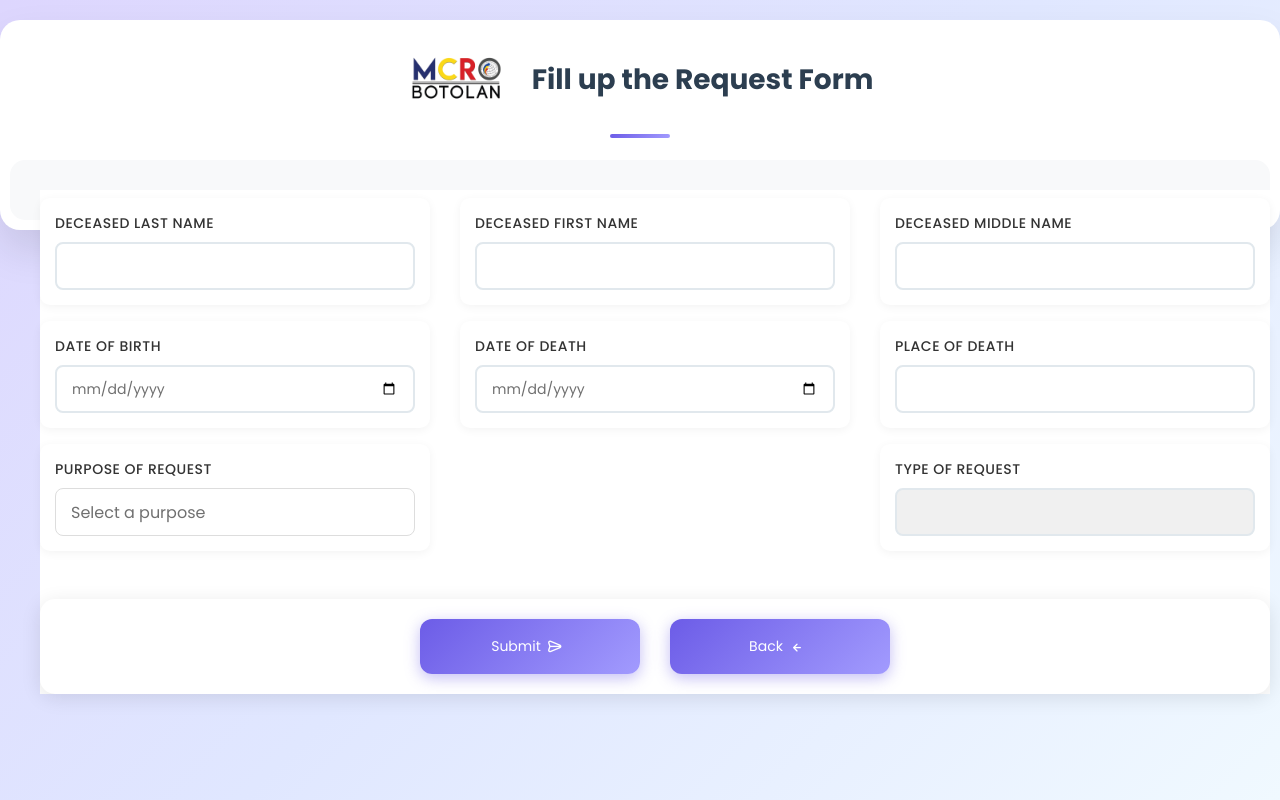
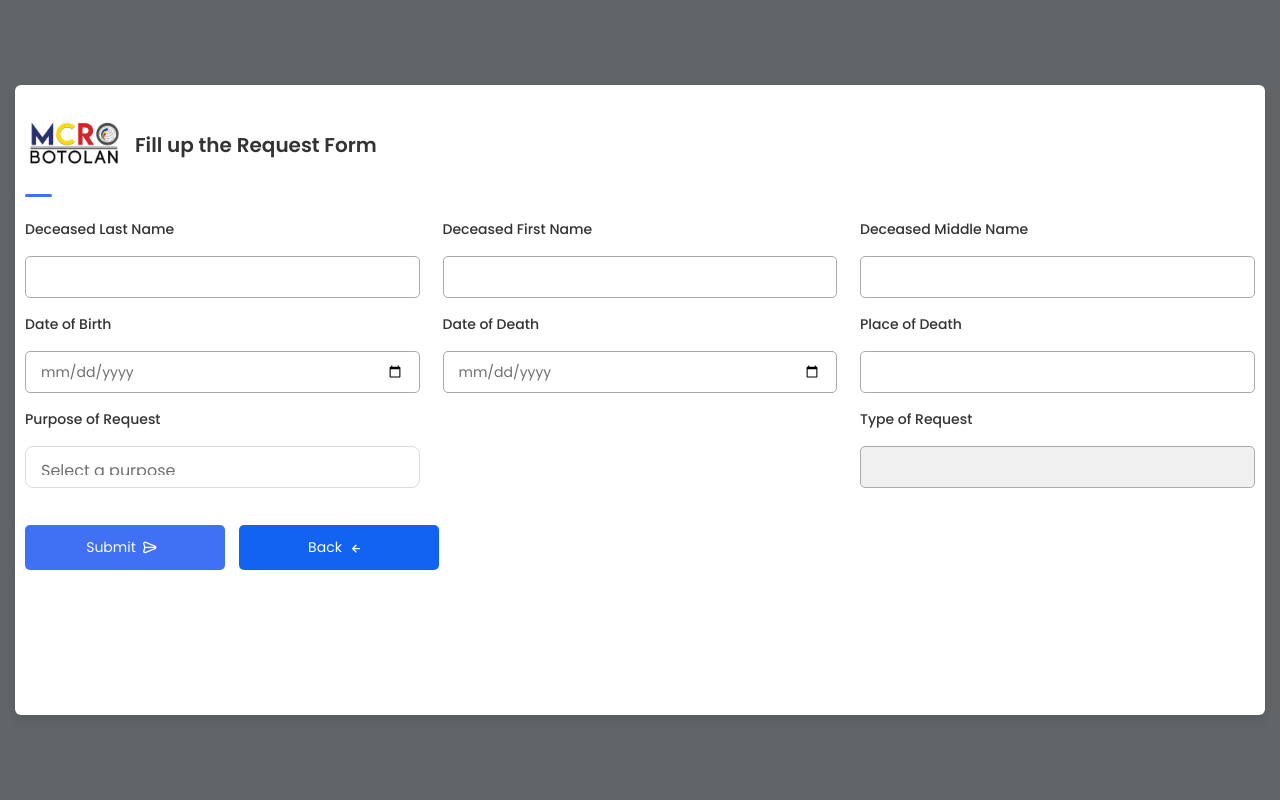
Before and after one commit to SilentPing/lcrobot, a PHP site: page /civreg/death_form.php in a window 1280 px wide. Run offline with PHP 8.4, Linux system fonts and the light colour scheme; a user stored in the database is signed in; some libraries are stand-ins or nearby versions.

Commit message:
revert civil form death

```diff
--- a/death.css
+++ b/death.css
@@ -1,20 +1,5 @@
 /* ===== Google Font Import - Poppins ===== */
-@import url('https://fonts.googleapis.com/css2?family=Poppins:wght@200;300;400;500;600;700&display=swap');
-
-/* ===== Additional Modern Styling ===== */
-.form-section-title {
-    font-size: 18px;
-    font-weight: 600;
-    color: #2c3e50;
-    margin: 25px 0 20px 0;
-    padding: 15px 20px;
-    background: linear-gradient(135deg, #6c5ce7 0%, #a29bfe 100%);
-    color: white;
-    border-radius: 10px;
-    text-align: center;
-    box-shadow: 0 4px 15px rgba(108, 92, 231, 0.3);
-}
-
+@import url('https://fonts.googleapis.com/css2?family=Poppins:wght@200;300;400;500;600&display=swap');
 *{
     margin: 0;
     padding: 0;
@@ -23,51 +8,43 @@
 }
 body{
     min-height: 100vh;
-    background: linear-gradient(135deg, #ddd6fe 0%, #e0e7ff 50%, #f0f9ff 100%);
-    padding: 20px 0;
-    font-family: 'Poppins', sans-serif;
+    display: flex;
+    align-items: center;
+    justify-content: center;
+    background: #626567;
 }
 .container{
     position: relative;
-    max-width: 1000px;
+    max-width: 900px;
     width: 100%;
-    border-radius: 20px;
-    padding: 40px;
-    margin: 0 auto;
+    border-radius: 6px;
+    padding: 30px;
+    margin: 0 15px;
     background-color: #fff;
-    box-shadow: 0 20px 40px rgba(0,0,0,0.1);
-    margin-bottom: 40px; /* Add bottom margin to prevent cutoff */
+    box-shadow: 0 5px 10px rgba(0,0,0,0.1);
 }
 .container header{
     position: relative;
-    font-size: 28px;
-    font-weight: 700;
-    color: #2c3e50;
-    text-align: center;
-    margin-bottom: 10px;
-    display: flex;
-    align-items: center;
-    justify-content: center;
-    gap: 15px;
+    font-size: 20px;
+    font-weight: 600;
+    color: #333;
 }
 .container header::before{
     content: "";
     position: absolute;
-    left: 50%;
-    bottom: -8px;
-    height: 4px;
-    width: 60px;
-    border-radius: 10px;
-    background: linear-gradient(135deg, #6c5ce7 0%, #a29bfe 100%);
-    transform: translateX(-50%);
+    left: 0;
+    bottom: -2px;
+    height: 3px;
+    width: 27px;
+    border-radius: 8px;
+    background-color: #4070f4;
 }
 .container form{
     position: relative;
-    margin-top: 30px;
-    background-color: #f8f9fa;
-    border-radius: 15px;
-    padding: 30px;
-    overflow: visible; /* Allow content to flow naturally */
+    margin-top: 16px;
+    min-height: 490px;
+    background-color: #fff;
+    overflow: hidden;
 }
 .container form .form{
     position: absolute;
@@ -105,58 +82,25 @@ form.secActive .form.first{
 }
 form .fields .input-field{
     display: flex;
-    width: calc(100% / 3 - 20px);
+    width: calc(100% / 3 - 15px);
     flex-direction: column;
-    margin: 8px 0;
-    background-color: #fff;
-    padding: 15px;
-    border-radius: 10px;
-    box-shadow: 0 2px 10px rgba(0,0,0,0.05);
-    transition: all 0.3s ease;
-}
-form .fields .input-field:hover{
-    box-shadow: 0 4px 20px rgba(0,0,0,0.1);
-    transform: translateY(-2px);
+    margin: 4px 0;
 }
 .input-field label{
-    font-size: 13px;
-    font-weight: 600;
-    color: #2c3e50;
-    margin-bottom: 8px;
-    text-transform: uppercase;
-    letter-spacing: 0.5px;
+    font-size: 12px;
+    font-weight: 500;
+    color: #2e2e2e;
 }
 .input-field input, select{
     outline: none;
     font-size: 14px;
     font-weight: 400;
     color: #333;
-    border-radius: 8px;
-    border: 2px solid #e1e8ed;
-    padding: 12px 15px;
-    height: 48px;
-    margin: 0;
-    transition: all 0.3s ease;
-    background-color: #fff;
-}
-.input-field input:focus, select:focus{
-    border-color: #6c5ce7;
-    box-shadow: 0 0 0 3px rgba(108, 92, 231, 0.1);
-    transform: translateY(-1px);
-}
-
-/* Mobile responsive form controls */
-@media (max-width: 768px) {
-    .input-field input, select {
-        font-size: 16px; /* Prevent zoom on iOS */
-        padding: 12px 15px;
-        height: 48px; /* Better touch target */
-    }
-
-    .input-field label {
-        font-size: 14px;
-        margin-bottom: 6px;
-    }
+    border-radius: 5px;
+    border: 1px solid #aaa;
+    padding: 0 15px;
+    height: 42px;
+    margin: 8px 0;
 }
 .input-field input :focus,
 .input-field select:focus{
@@ -173,43 +117,24 @@ form .fields .input-field:hover{
     display: flex;
     align-items: center;
     justify-content: center;
-    height: 55px;
-    max-width: 220px;
+    height: 45px;
+    max-width: 200px;
     width: 100%;
     border: none;
     outline: none;
     color: #fff;
-    border-radius: 12px;
-    margin: 15px 10px;
-    background: linear-gradient(135deg, #6c5ce7 0%, #a29bfe 100%);
-    transition: all 0.3s ease;
+    border-radius: 5px;
+    margin: 25px 0;
+    background-color: #4070f4;
+    transition: all 0.3s linear;
     cursor: pointer;
-    font-weight: 600;
-    font-size: 16px;
-    box-shadow: 0 4px 15px rgba(108, 92, 231, 0.4);
-    position: relative;
-    overflow: hidden;
-}
-.container form button::before, .backBtn::before{
-    content: '';
-    position: absolute;
-    top: 0;
-    left: -100%;
-    width: 100%;
-    height: 100%;
-    background: linear-gradient(90deg, transparent, rgba(255,255,255,0.2), transparent);
-    transition: left 0.5s;
-}
-.container form button:hover::before, .backBtn:hover::before{
-    left: 100%;
 }
 .container form .btnText{
     font-size: 14px;
     font-weight: 400;
 }
-form button:hover, .backBtn:hover{
-    transform: translateY(-3px);
-    box-shadow: 0 8px 25px rgba(108, 92, 231, 0.6);
+form button:hover{
+    background-color: #265df2;
 }
 form button i,
 form .backBtn i{
@@ -221,79 +146,25 @@ form .backBtn i{
 form .buttons{
     display: flex;
     align-items: center;
-    justify-content: center;
-    position: relative;
-    z-index: 10;
-    margin-top: 40px;
-    padding: 20px 0;
-    background-color: #fff;
-    border-radius: 15px;
-    box-shadow: 0 4px 20px rgba(0,0,0,0.1);
 }
 form .buttons button , .backBtn{
-    margin: 0 15px;
-    position: relative;
-    z-index: 10;
+    margin-right: 14px;
 }
 
 @media (max-width: 750px) {
-    .container {
-        padding: 20px;
-        margin: 10px;
+    .container form{
+        overflow-y: scroll;
     }
-
-    .container form{
-        padding: 20px;
-        overflow: visible;
+    .container form::-webkit-scrollbar{
+       display: none;
     }
-
     form .fields .input-field{
-        width: calc(100% / 2 - 10px);
-        margin: 5px 0;
-        padding: 12px;
-    }
-
-    /* Mobile button layout */
-    form .buttons {
-        flex-direction: column !important;
-        align-items: center !important;
-        gap: 15px !important;
-        margin-top: 30px;
-        padding: 25px 20px;
-    }
-
-    form .buttons button,
-    form .buttons .backBtn {
-        width: 100% !important;
-        max-width: 100% !important;
-        margin: 0 !important;
-        min-height: 55px !important;
-        font-size: 16px !important;
+        width: calc(100% / 2 - 15px);
     }
 }
 
 @media (max-width: 550px) {
-    .container {
-        padding: 15px;
-        margin: 5px;
-    }
-
     form .fields .input-field{
         width: 100%;
-        margin: 8px 0;
-        padding: 15px;
-    }
-
-    /* Extra small mobile button layout */
-    form .buttons {
-        padding: 20px 15px;
-        margin-top: 25px;
-    }
-
-    form .buttons button,
-    form .buttons .backBtn {
-        min-height: 55px !important;
-        font-size: 16px !important;
-        border-radius: 10px;
     }
 }
--- a/death_form.php
+++ b/death_form.php
@@ -301,8 +301,8 @@ if ($_SERVER["REQUEST_METHOD"] == "POST") {
 
     <div class="container">
          <header>
-            <img src="images/civ.png" alt="MCRO Logo" class="mcro-logo">
-            <span>Fill up the Request Form</span>
+            <img src="images/civ.png" alt="" class="mcro-logo">
+        Fill up the Request Form
         </header>
 
 
```
